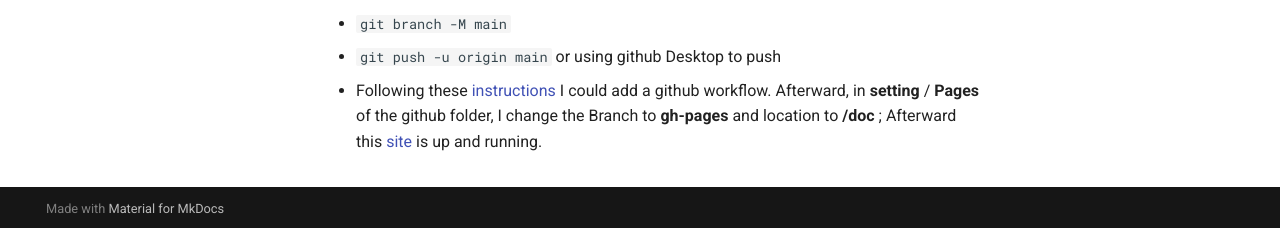
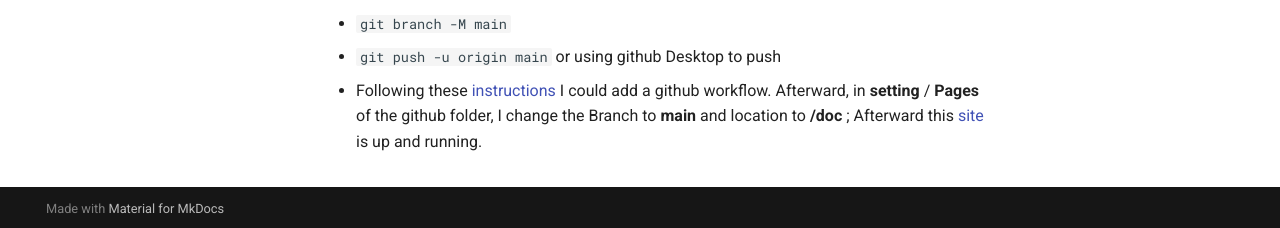
Before and after one commit to nankueichen/notes, an MkDocs documentation site: the page built from docs/index.md, in a window 1280 px wide and 1323 px high. Shown: the part 1092-1320 px from the top of the window. Built offline with MkDocs 1.6.1 and Material for MkDocs 9.7.7, drawn with Linux system fonts in a browser that asks for light colours.

Commit message:
Update index.md

```diff
--- a/docs/index.md
+++ b/docs/index.md
@@ -30,4 +30,4 @@ I followed this [real python webpage](https://realpython.com/python-project-docu
 	* `git commit -m "Add documentation"`
 	* `git branch -M main`
 	* `git push -u origin main` or using github Desktop to push
-	* Following these [instructions](https://squidfunk.github.io/mkdocs-material/publishing-your-site/) I could add a github workflow. Afterward, in __setting__ / __Pages__ of the github folder, I change the Branch to __gh-pages__ and location to __/doc__ ; Afterward this [site](https://nankueichen.github.io/notes/) is up and running.
+	* Following these [instructions](https://squidfunk.github.io/mkdocs-material/publishing-your-site/) I could add a github workflow. Afterward, in __setting__ / __Pages__ of the github folder, I change the Branch to __main__ and location to __/doc__ ; Afterward this [site](https://nankueichen.github.io/notes/) is up and running.
```
